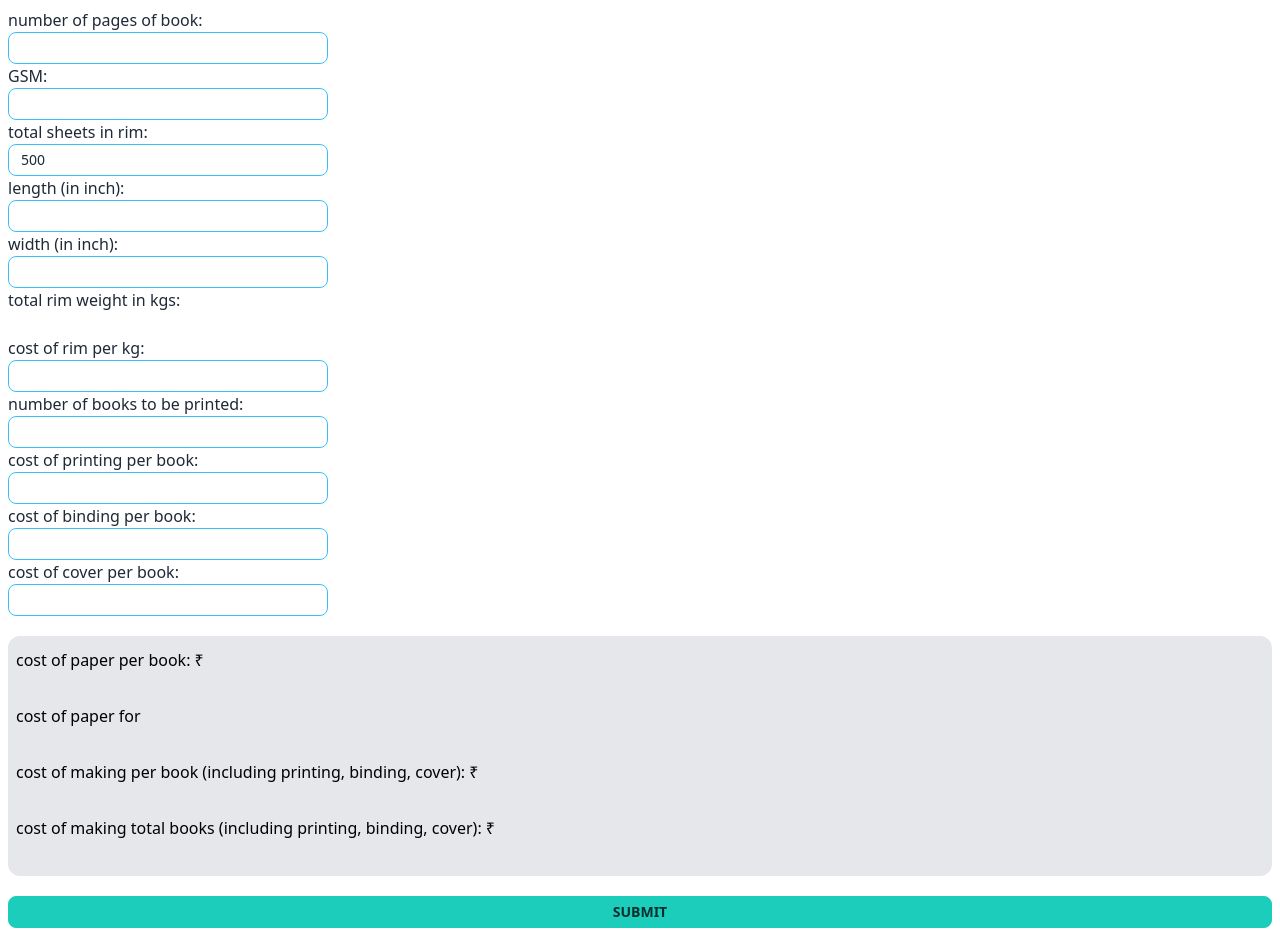
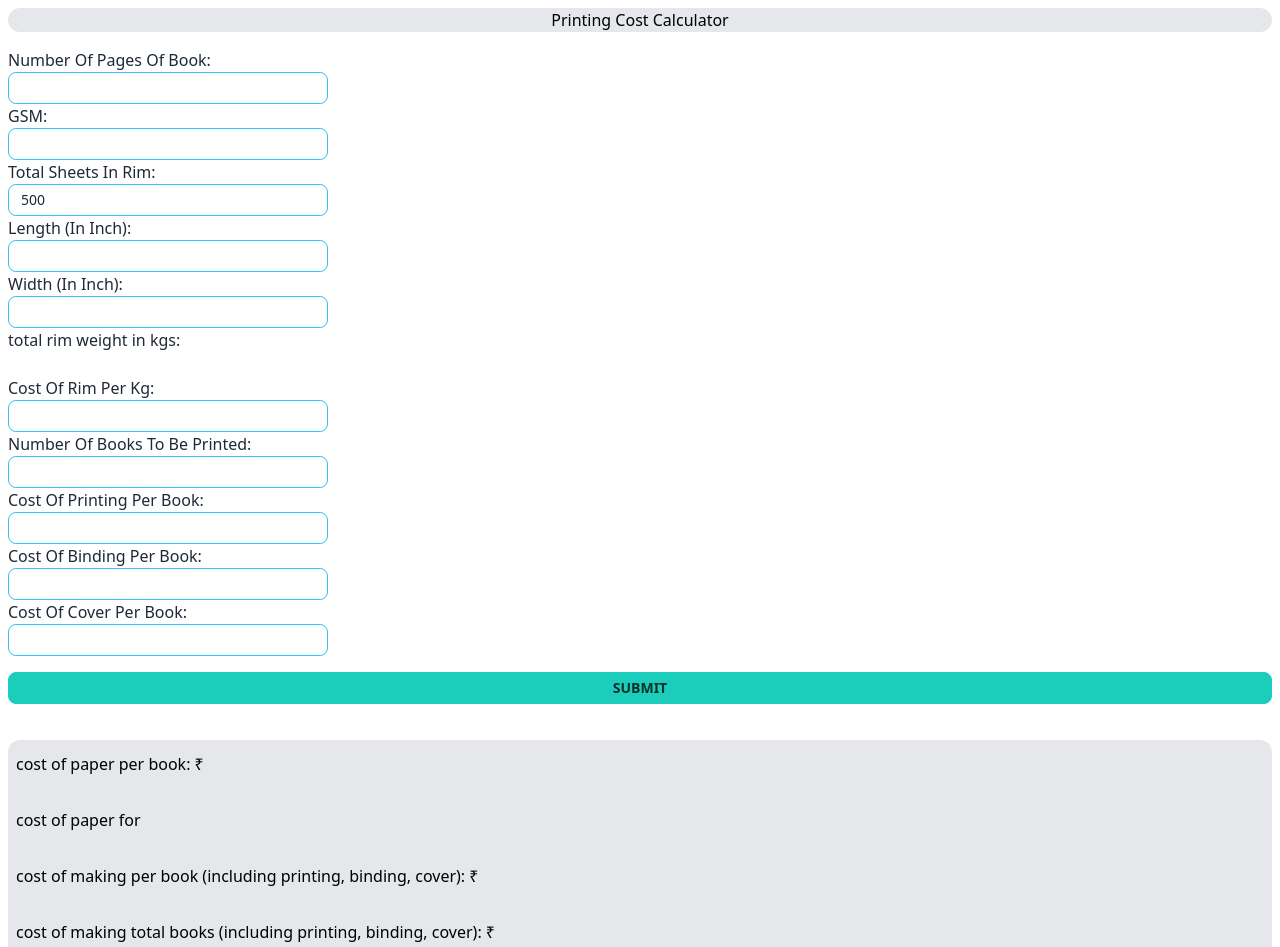
Before and after one commit to ashug09/BookPrintingCostCalculator, a plain HTML site: page index.html in a window 1280 px wide. Shown: the top 947 px of the page. Drawn offline with nearby package versions, Linux system fonts and the light colour scheme.

Commit message:
done some customization added, heading

```diff
--- a/index.html
+++ b/index.html
@@ -3,55 +3,59 @@
 <head>
     <meta charset="UTF-8">
     <meta name="viewport" content="width=device-width, initial-scale=1.0">
-    <title>Document</title>
+    <title>Printing Cost Calculator</title>
     <link href="https://cdn.jsdelivr.net/npm/daisyui@3.8.3/dist/full.css" rel="stylesheet" type="text/css" />
 <script src="https://cdn.tailwindcss.com"></script>
 </head>
 <body class="m-2">
+    <div class="bg-gray-200 rounded-xl mb-4 mt-1">
+        <h1 class="capitalize text-center text-black">printing cost calculator</h1>
+    </div>
     <form id="form"  onsubmit="event.preventDefault(); return processForm()" >
-        <label>number of pages of book: </label>
+        <label class="capitalize">number of pages of book: </label>
         <br>
         <input  class="input input-bordered input-info w-full max-w-xs input-sm" id="pages" type="number" name="pages" value="">
         <br>
-        <label>GSM:  </label>
+        <label class="capitalize">GSM:  </label>
         <br>
         <input  class="input input-bordered input-info w-full max-w-xs input-sm" id="gsm" type="number" name="gsm" value="">
         <br>
-        <label>total sheets in rim: </label>
+        <label class="capitalize">total sheets in rim: </label>
         <br>
         <input  class="input input-bordered input-info w-full max-w-xs input-sm" id="sheets" type="number" name="rim" placeholder="500" value="500">
         <br>
 
-        <label>length (in inch): </label>
+        <label class="capitalize">length (in inch): </label>
         <br>
         <input  class="input input-bordered input-info w-full max-w-xs input-sm" id="length" type="number" name="length" value="">
         <br>
-        <label>width (in inch): </label>
+        <label class="capitalize">width (in inch): </label>
         <br>
         <input  class="input input-bordered input-info w-full max-w-xs input-sm" id="width" type="number" name="width" value="">
 
         <p>total rim weight in kgs: <span class="mx-2 bg-gray-200 text-black" id="paper_weight_output"></span></p>
         <br>
-        <label>cost of rim per kg: </label>
+        <label class="capitalize">cost of rim per kg: </label>
         <br>
         <input  class="input input-bordered input-info w-full max-w-xs input-sm" id="cost" type="number" name="cost" value="">
         <br>
-        <label>number of books to be printed: </label>
+        <label class="capitalize">number of books to be printed: </label>
         <br>
         <input  class="input input-bordered input-info w-full max-w-xs input-sm" id="total_books" type="number" name="total_books" value="">
         <br>
-        <label>cost of printing per book: </label>
+        <label class="capitalize">cost of printing per book: </label>
         <br>
         <input  class="input input-bordered input-info w-full max-w-xs input-sm" id="print_cost" type="number" name="print_cost" value="">
         <br>
-        <label>cost of binding per book: </label>
+        <label class="capitalize">cost of binding per book: </label>
         <br>
         <input  class="input input-bordered input-info w-full max-w-xs input-sm" id="binding_cost" type="number" name="binding_cost" value="">
         <br>
-        <label>cost of cover per book: </label>
+        <label class="capitalize">cost of cover per book: </label>
         <br>
         <input  class="input input-bordered input-info w-full max-w-xs input-sm" id="cover_cost" type="number" name="cover_cost" value="">
         <br>
+        <button class="btn btn-accent btn-sm w-full my-4" id="submit_button" type="submit">submit</button>
 
 
 
@@ -71,7 +75,6 @@
             <br>
 
         </div>
-        <button class="btn btn-accent btn-sm w-full" id="submit_button" type="submit">submit</button>
     </form>
     </form>
     <script src="index.js"></script>
```
